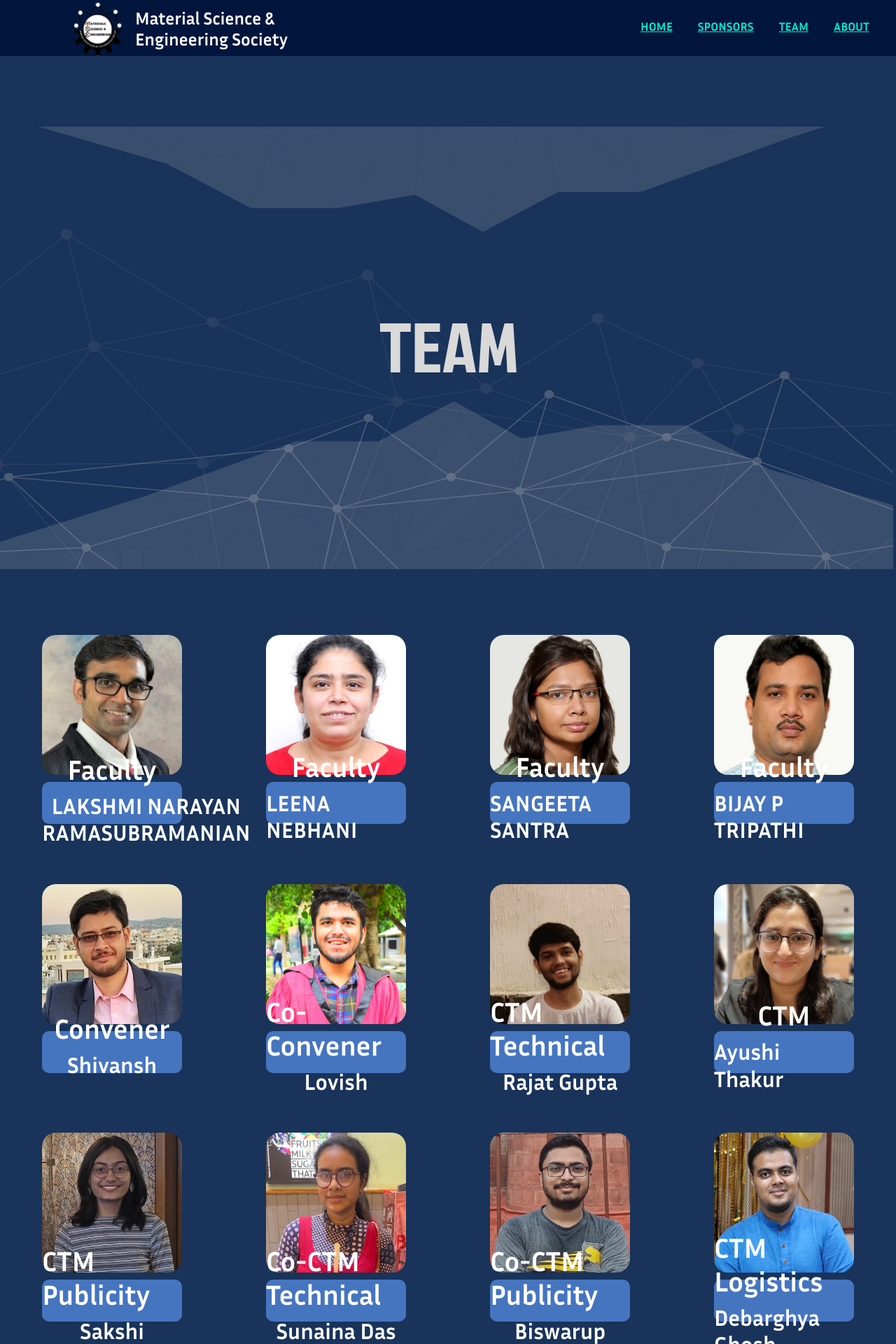
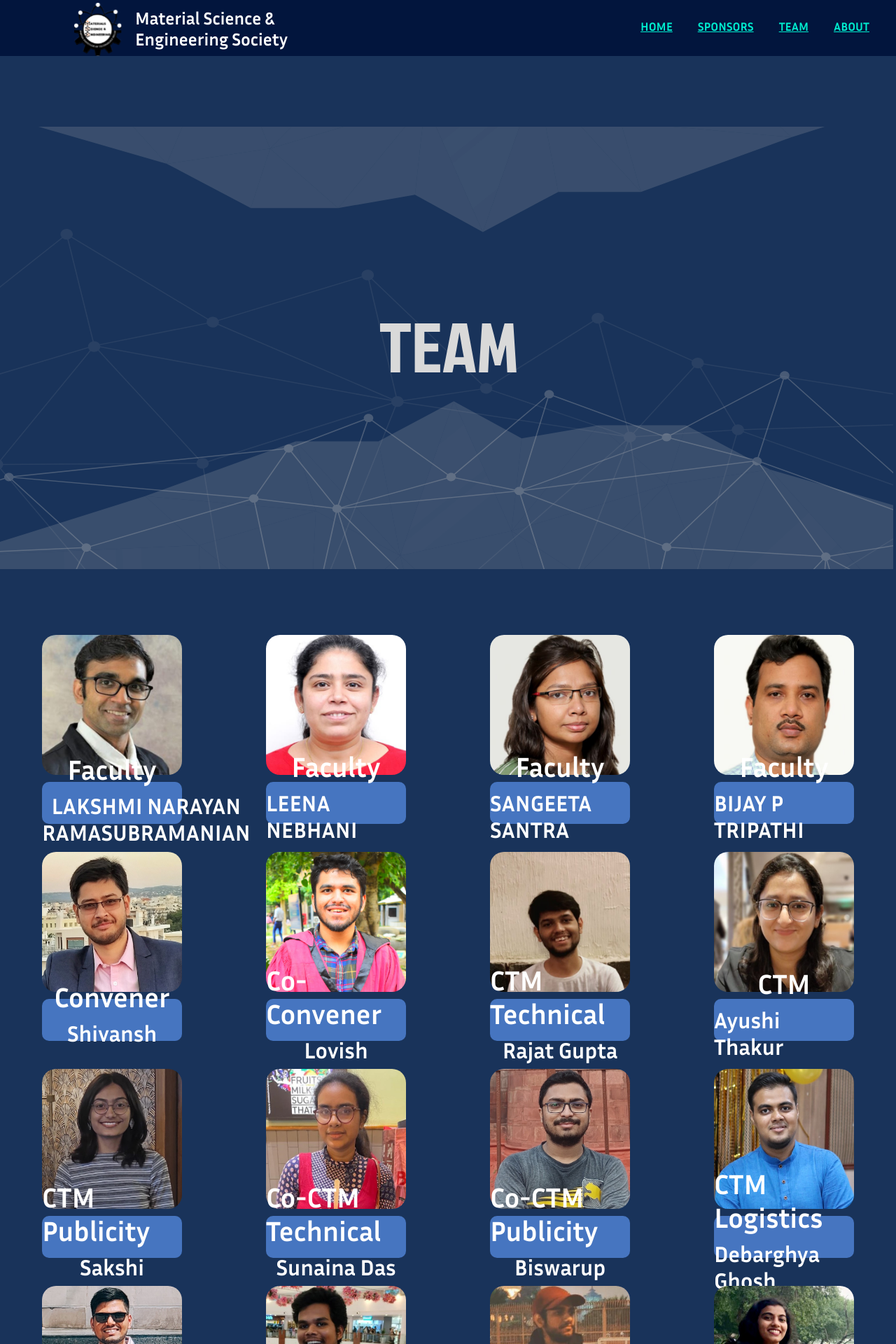
Before and after one commit to sunaina2863/symposium, a React (Create React App) app: page /team in a window 1280 px wide. Shown: the top 1920 px of the page at 70% size. Built offline with nearby package versions, Linux system fonts and the light colour scheme; the HTML template or start-up script is replaced by a standard one.

Commit message:
teams-fix

```diff
--- a/src/Team/team.css
+++ b/src/Team/team.css
@@ -23,7 +23,7 @@
 .team-container-boss {
     background: url(./teamcard_bg.png) no-repeat center center/cover;
     background-size: cover;
-    height: 400vh;
+    height: auto;
     width: 100vw;
     display: flex;
     flex-wrap: wrap;
```
